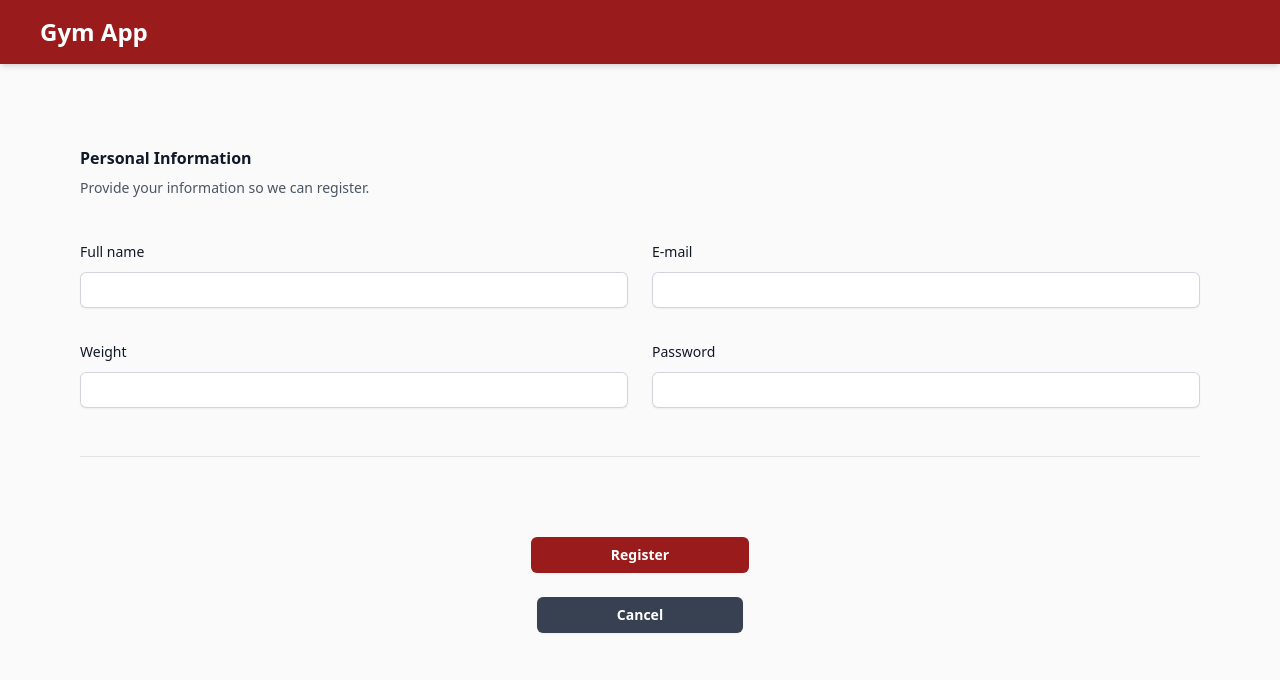
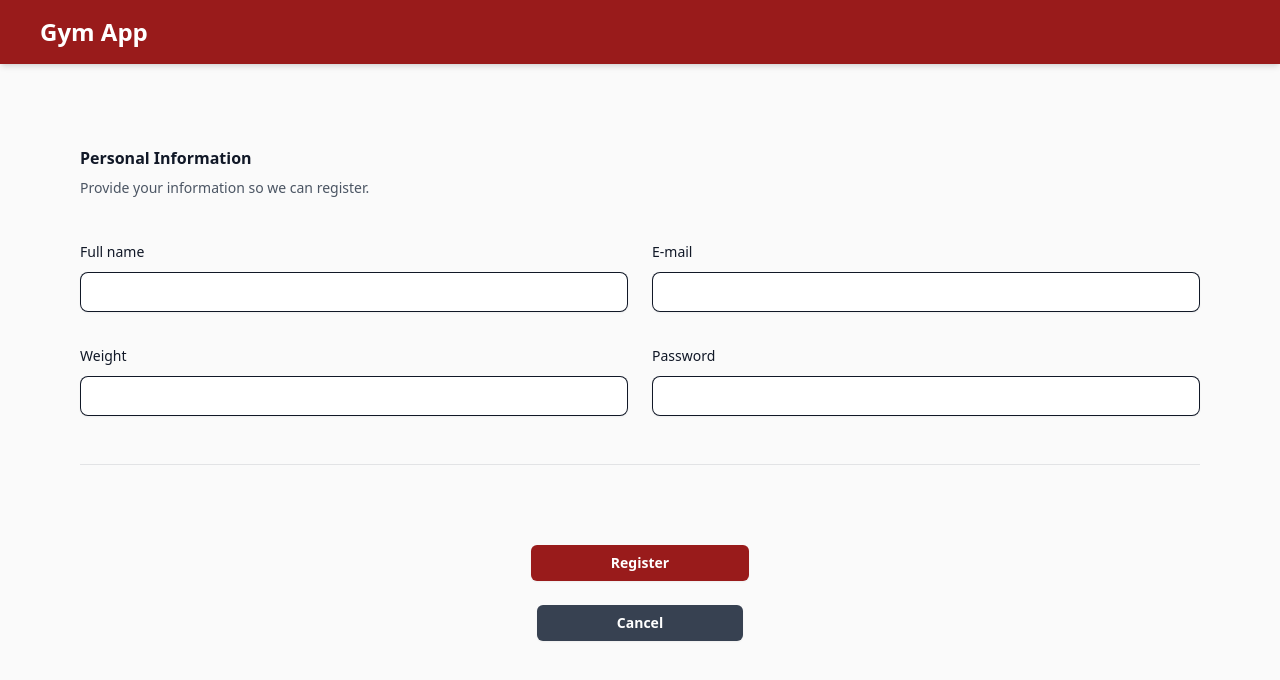
Before and after one commit to matheusBenedihtCaldeira/gym-app-client, a Next.js app: page /register in a window 1280 px wide. Shown: the top 680 px of the page. Built offline with nearby package versions, Linux system fonts and the light colour scheme.

Commit message:
Update: Finalizando janela de cadastro de treino e ajuste no formulario de registro de usuario

```diff
--- a/src/app/page.tsx
+++ b/src/app/page.tsx
@@ -1,4 +1,5 @@
 import Header from '@/components/header';
+import Link from 'next/link';
 export default function Home() {
   return (
     <>
@@ -17,10 +18,10 @@ export default function Home() {
             <article className="flex max-w-xl flex-col items-start justify-between">
               <div className="group relative">
                 <h3 className="mt-3 text-lg font-semibold leading-6 text-gray-900 group-hover:text-gray-600">
-                  <a href="#">
+                  <Link href="workout">
                     <span className="absolute inset-0"></span>
                     Manage your workouts
-                  </a>
+                  </Link>
                 </h3>
                 <p className="mt-5 text-sm leading-6 text-gray-600">
                   Our website offers you the opportunity to create personalized
@@ -33,10 +34,10 @@ export default function Home() {
             <article className="flex max-w-xl flex-col items-start justify-between">
               <div className="group relative">
                 <h3 className="mt-3 text-lg font-semibold leading-6 text-gray-900 group-hover:text-gray-600">
-                  <a href="#">
+                  <Link href="exercises">
                     <span className="absolute inset-0"></span>
                     Exercises Lists
-                  </a>
+                  </Link>
                 </h3>
                 <p className="mt-5 text-sm leading-6 text-gray-600">
                   We provide focused exercise lists for each muscle group.
--- a/src/app/register/page.tsx
+++ b/src/app/register/page.tsx
@@ -25,9 +25,10 @@ export default function Register() {
               <div className="mt-2">
                 <input
                   type="text"
-                  name="full-name"
-                  id="full-name"
-                  className="block w-full rounded-md border-0 py-1.5 text-gray-900 shadow-sm ring-1 ring-inset ring-gray-300 placeholder:text-gray-400 focus:ring-2 focus:ring-inset sm:text-sm sm:leading-6"
+                  name="name"
+                  id="name"
+                  className="border-gray-300 text-gray-900 text-sm rounded-lg focus:ring-1 focus:ring-inset shadow-sm ring-1 ring-inset ring-gray-900 w-full p-2.5 "
+                  required
                 />
               </div>
             </div>
@@ -44,7 +45,8 @@ export default function Register() {
                   type="email"
                   name="email"
                   id="email"
-                  className="block w-full rounded-md border-0 py-1.5 text-gray-900 shadow-sm ring-1 ring-inset ring-gray-300 placeholder:text-gray-400 focus:ring-2 focus:ring-inset sm:text-sm sm:leading-6"
+                  className="border-gray-300 text-gray-900 text-sm rounded-lg focus:ring-1 focus:ring-inset shadow-sm ring-1 ring-inset ring-gray-900 w-full p-2.5 "
+                  required
                 />
               </div>
             </div>
@@ -63,14 +65,15 @@ export default function Register() {
                   id="weight"
                   min="0"
                   step="0.01"
-                  className="block w-full rounded-md border-0 py-1.5 text-gray-900 shadow-sm ring-1 ring-inset ring-gray-300 placeholder:text-gray-400 focus:ring-2 focus:ring-inset sm:text-sm sm:leading-6"
+                  className=" border-gray-300 text-gray-900 text-sm rounded-lg focus:ring-1 focus:ring-inset shadow-sm ring-1 ring-inset ring-gray-900 w-full p-2.5 "
+                  required
                 />
               </div>
             </div>
             {/*Password input*/}
             <div className="sm:col-span-3">
               <label
-                htmlFor="weight"
+                htmlFor="password"
                 className="block text-sm font-medium leading-6 text-gray-900"
               >
                 Password
@@ -78,10 +81,10 @@ export default function Register() {
               <div className="mt-2">
                 <input
                   type="password"
-                  name="weight"
-                  id="weight"
-                  step="0.01"
-                  className="block w-full rounded-md border-0 py-1.5 text-gray-900 shadow-sm ring-1 ring-inset ring-gray-300 placeholder:text-gray-400 focus:ring-2 focus:ring-inset sm:text-sm sm:leading-6"
+                  name="password"
+                  id="password"
+                  className="border-gray-300 text-gray-900 text-sm rounded-lg focus:ring-1 focus:ring-inset shadow-sm ring-1 ring-inset ring-gray-900 w-full p-2.5 "
+                  required
                 />
               </div>
             </div>
--- a/src/app/workout/page.tsx
+++ b/src/app/workout/page.tsx
@@ -39,7 +39,36 @@ export default function Workout() {
       <RegisterWorkoutWindow
         isVisible={showWindow}
         onClose={() => setShowWindow(false)}
-      />
+      >
+        <div className="py-7 px-7 lg:px-7 text-left">
+          <h2 className="mb-7">Create e new workout</h2>
+          <form className="space-y-" action="#">
+            <div className="mb-5">
+              <label
+                htmlFor="workout-name"
+                className="block mc-2 text-sm font-medium text-gray-900"
+              >
+                Workout name
+              </label>
+              <input
+                type="text"
+                name="workout-name"
+                id="workout-name"
+                className="bg-gray-200 border-gray-300 text-gray-900 text-sm rounded-lg focus:ring-1 focus:ring-inset shadow-sm ring-1 ring-inset ring-gray-900 w-full p-2.5 "
+                required
+              />
+            </div>
+            <div className="p-4">
+              <button
+                type="submit"
+                className="w-full text-white bg-red-800 hover:bg-red-700 focus:ring focus:outline-none focus:ring-red-600 font-medium rounded-lg text-sm p-3 text-center transition duration-300 ease-out md:ease-in"
+              >
+                Create
+              </button>
+            </div>
+          </form>
+        </div>
+      </RegisterWorkoutWindow>
     </>
   );
 }
--- a/src/components/register-workout-window.tsx
+++ b/src/components/register-workout-window.tsx
@@ -1,26 +1,28 @@
+import { XMarkIcon } from '@heroicons/react/24/outline';
+import { Children, ReactNode } from 'react';
+
 interface RegisterWorkoutWindowProps {
   isVisible: boolean;
   onClose: () => void;
+  children: ReactNode;
 }
 
 export default function RegisterWorkoutWindow({
   isVisible,
   onClose,
+  children,
 }: RegisterWorkoutWindowProps) {
   if (!isVisible) return null;
   return (
-    <div
-      className="fixed inset-0 bg-black bg-opacity-25 backdrop-blur-sm flex justify-center items-center"
-      onClick={() => onClose()}
-    >
+    <div className="fixed inset-0 bg-black bg-opacity-25 backdrop-blur-sm flex justify-center items-center">
       <div className="w-[600px] h-[500px] ">
         <button
           className="text-white text-xl place-self-end"
           onClick={() => onClose()}
         >
-          X
+          <XMarkIcon className="h-6 w-6" />
         </button>
-        <div className="bg-white p-2">Modal</div>
+        <div className="bg-white p-2 rounded">{children}</div>
       </div>
     </div>
   );
```
Also changed, not shown: tsconfig.json (+7 -1 lines).
